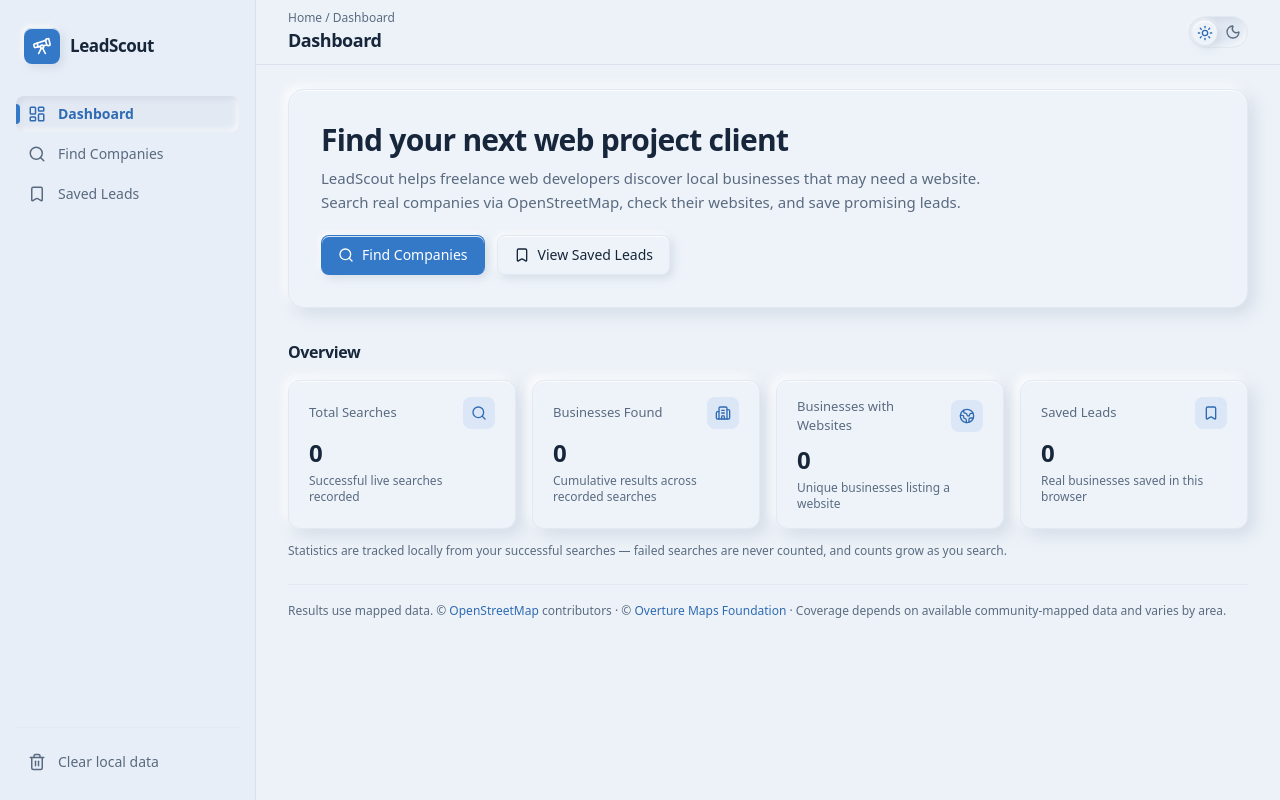
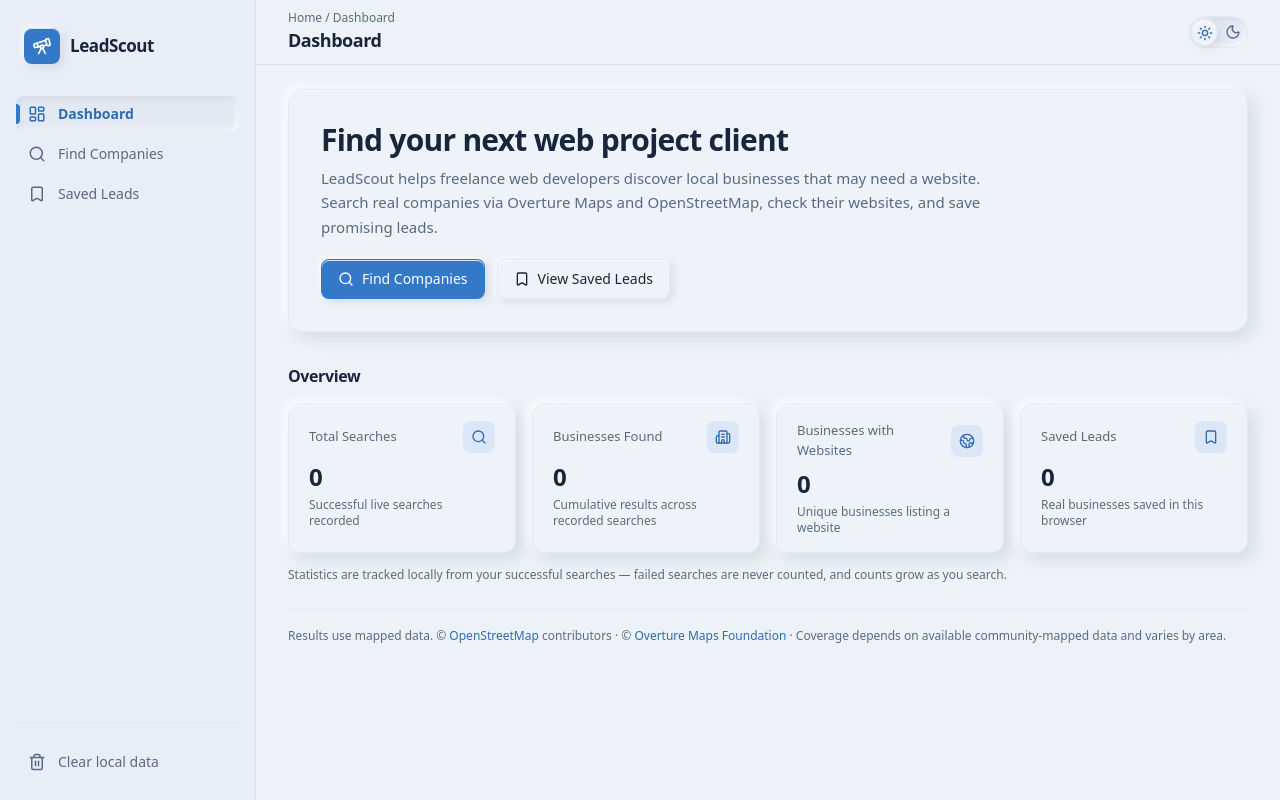
Before and after one commit to nafistarik/leadscout, a Next.js app: page / in a window 1280 px wide. Built offline with nearby package versions, Linux system fonts and the light colour scheme.

Commit message:
fix: update descriptions to include Overture Maps in relevant sections

```diff
--- a/src/app/find-companies/page.tsx
+++ b/src/app/find-companies/page.tsx
@@ -4,7 +4,7 @@ import { SearchClient } from "@/components/find-companies/search-client";
 
 export const metadata: Metadata = {
   title: "Find Companies",
-  description: "Discover real businesses via OpenStreetMap, check their websites, and save promising leads.",
+  description: "Discover real businesses via Overture Maps and OpenStreetMap, check their websites, and save promising leads.",
 };
 
 export default function FindCompaniesPage() {
--- a/src/app/layout.tsx
+++ b/src/app/layout.tsx
@@ -9,7 +9,7 @@ export const metadata: Metadata = {
     template: "%s · LeadScout",
   },
   description:
-    "LeadScout helps freelance web developers discover real local businesses that may need a website, using OpenStreetMap data.",
+    "LeadScout helps freelance web developers discover real local businesses that may need a website, using Overture Maps and OpenStreetMap data.",
 };
 
 function ThemeInitScript() {
--- a/src/components/dashboard/dashboard-client.tsx
+++ b/src/components/dashboard/dashboard-client.tsx
@@ -49,7 +49,7 @@ export function DashboardClient() {
         </h2>
         <p className="mt-2 max-w-2xl text-sm leading-relaxed text-ink2 sm:text-[15px]">
           LeadScout helps freelance web developers discover local businesses that may need a website.
-          Search real companies via OpenStreetMap, check their websites, and save promising leads.
+          Search real companies via Overture Maps and OpenStreetMap, check their websites, and save promising leads.
         </p>
         <div className="mt-5 flex flex-wrap gap-3">
           <Link href="/find-companies">
```
Also changed, not shown: 1 other file (tests, documents, lock files or other folders).
